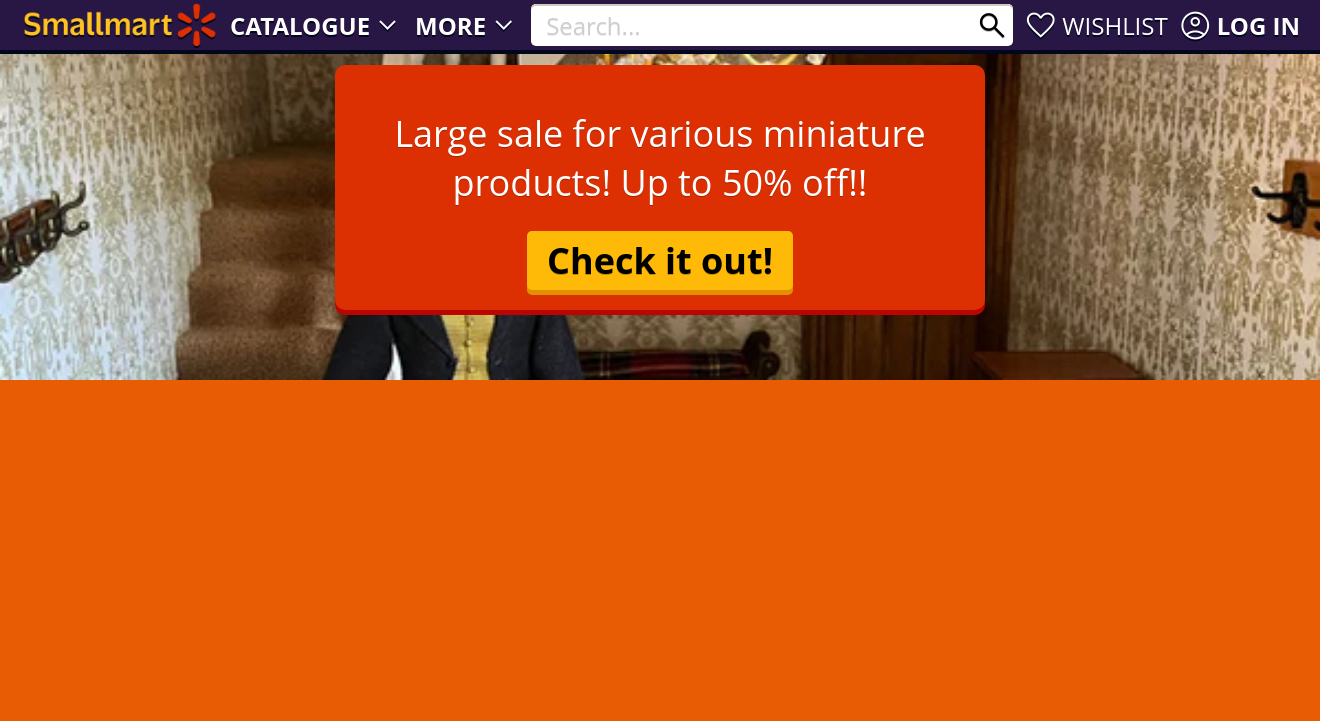
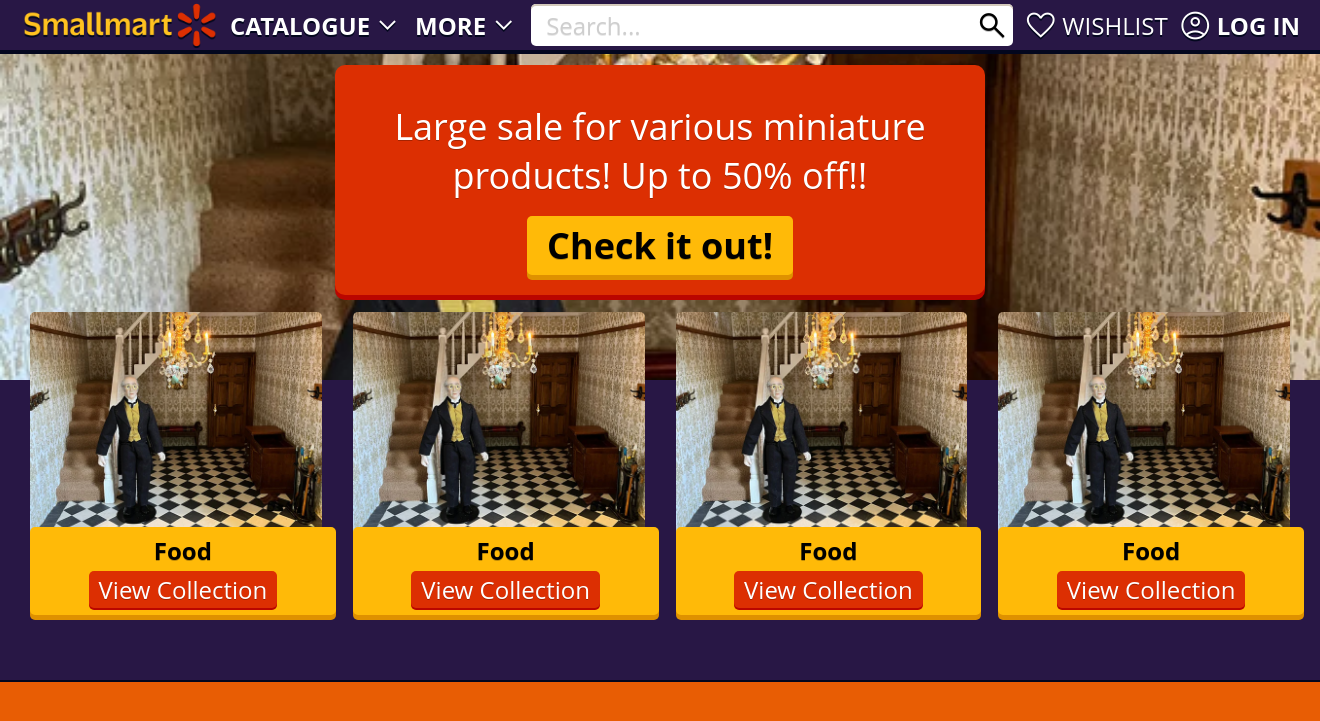
Before and after one commit to SennaStubbs/uni-rdwd-smallmart, a PHP site: page / in a window 1320 px wide. Shown: the top 721 px of the page. Run offline with PHP 8.4, Linux system fonts and the light colour scheme.

Commit message:
Collection row
+ Base for rows
+ Collection row complete

```diff
--- a/website/css/main.css
+++ b/website/css/main.css
@@ -2,6 +2,7 @@
 :root {
     /* Dimensions */
     --nav-height: 50px;
+    --main-content-width: 1304px;
 
     /* Colours */
     /* Fill */
@@ -186,7 +187,7 @@ header {
     width: 100%;
     height: 330px;
 
-    padding: 15px 0 70px 0;
+    padding: 15px 0 85px 0;
 
     background-color: var(--web-tone-5);
     background-size: cover;
@@ -262,3 +263,137 @@ header .content a {
 
     cursor: pointer;
 }
+
+/* Main rows */
+main.rows {
+
+}
+
+.row {
+    position: relative;
+
+    width: 100%;
+    height: fit-content;
+}
+
+.row .container {
+    position: relative;
+
+    width: var(--main-content-width);
+
+    margin: 0 auto;
+}
+
+/* Collections row */
+.row.collections {
+    /* height: 282px !important; */
+    min-height: 282px;
+
+    background-color: var(--web-tone-1);
+
+    box-shadow: 0px 2px 0px var(--web-shadow-1);
+}
+
+.row.collections .container {
+    display: flex;
+    flex-flow: row;
+    gap: 31px;
+
+    top: -68px;
+
+    min-height: 300px;
+
+    padding: 0 22px;
+
+    box-sizing: border-box;
+}
+
+/* Collection */
+.collections .collection {
+    flex: 1;
+
+    display: flex;
+    flex-flow: column;
+    gap: -5px;
+
+    width: 291px;
+    height: fit-content;
+    min-height: 300px;
+
+    margin-bottom: -20px;
+
+    user-select: none;
+
+    cursor: pointer;
+}
+
+.collections .collection .image {
+    flex: 0;
+
+    width: 100%;
+    height: 220px;
+    min-height: 220px;
+
+    background-color: var(--web-tone-5);
+    background-repeat: no-repeat;
+    background-position: center;
+    background-size: cover;
+
+    border-top-left-radius: 5px;
+    border-top-right-radius: 5px;
+}
+
+.collections .collection .title {
+    display: flex;
+    flex-flow: column;
+    justify-content: center;
+    align-items: center;
+    gap: 4px;
+
+    position: relative;
+
+    width: 100%;
+    height: 100%;
+
+    margin-top: -5px;
+    padding: 7px;
+
+    background-color: var(--web-tone-4);
+
+    border-radius: 5px;
+
+    box-shadow: 0px 5px 0px var(--web-shadow-4);
+}
+
+.collections .collection h1 {
+    width: 100%;
+
+    margin: 0;
+
+    color: var(--text-dark);
+    font-weight: 700;
+    font-size: 24px;
+    text-align: center;
+
+    text-shadow: 0px 1px 0px var(--text-shadow-thin);
+}
+
+.collections .collection a {
+    position: relative;
+
+    width: fit-content;
+    height: 100%;
+
+    padding: 2px 10px;
+
+    background-color: var(--web-tone-2);
+
+    border-radius: 5px;
+
+    box-shadow: 0px 2px 0px var(--web-shadow-2);
+
+    color: var(--text-light);
+    font-size: 24px;
+
+    text-shadow: 0px 1px 0px var(--text-shadow-thin);
+}
--- a/website/index.php
+++ b/website/index.php
@@ -30,6 +30,41 @@
             </div>
         </header>
 
+        <main class="rows">
+            <div class="row collections">
+                <div class="container">
+                    <div class="collection">
+                        <div class="image" style="background-image: url(/smallmart/website/assets/header.webp)"></div>
+                        <div class="title">
+                            <h1>Food</h1>
+                            <a>View Collection</a>
+                        </div>
+                    </div>
+                    <div class="collection">
+                        <div class="image" style="background-image: url(/smallmart/website/assets/header.webp)"></div>
+                        <div class="title">
+                            <h1>Food</h1>
+                            <a>View Collection</a>
+                        </div>
+                    </div>
+                    <div class="collection">
+                        <div class="image" style="background-image: url(/smallmart/website/assets/header.webp)"></div>
+                        <div class="title">
+                            <h1>Food</h1>
+                            <a>View Collection</a>
+                        </div>
+                    </div>
+                    <div class="collection">
+                        <div class="image" style="background-image: url(/smallmart/website/assets/header.webp)"></div>
+                        <div class="title">
+                            <h1>Food</h1>
+                            <a>View Collection</a>
+                        </div>
+                    </div>
+                </div>
+            </div>
+        </main>
+
         <!-- JavaScript -->
         <script type="text/javascript" src="/smallmart/website/js/main.js"></script>
     </body>
```
